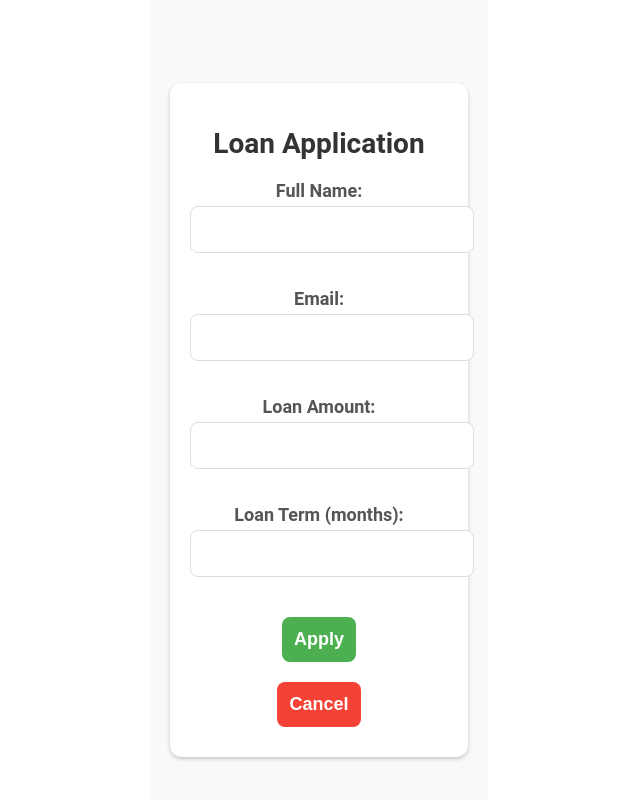
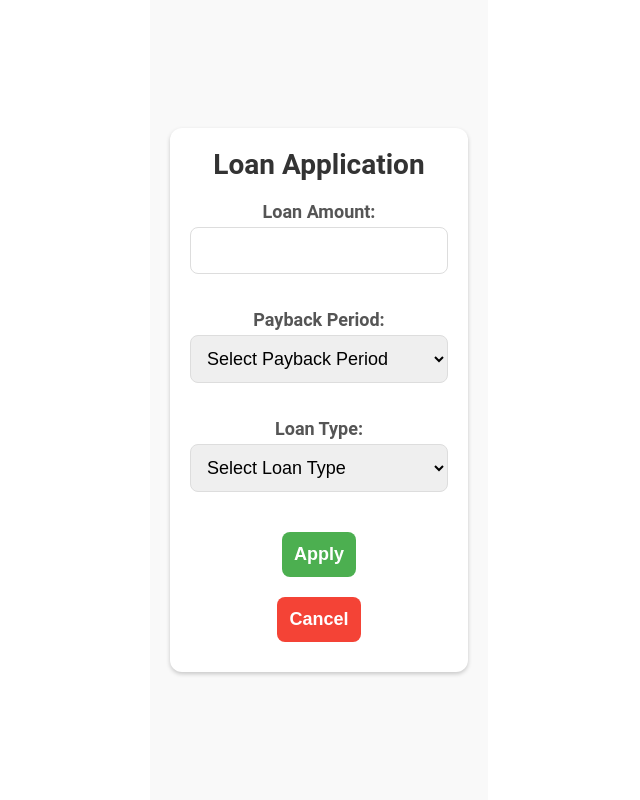
Before and after one commit to Tanaka878/Front-End, a React (Create React App) app: page /LoanApplication in a window 1280 px wide. Shown: the top 800 px of the page, without its empty margins (321-961 px from the left). Built offline with nearby package versions, Linux system fonts and the light colour scheme.

Commit message:
loan history component

```diff
--- a/src/OptionsRouting/LoanApplication.js
+++ b/src/OptionsRouting/LoanApplication.js
@@ -3,10 +3,9 @@ import { useNavigate } from 'react-router-dom';
 
 const LoanApplication = () => {
   const [formData, setFormData] = useState({
-    fullName: '',
-    email: '',
     loanAmount: '',
-    loanTerm: '',
+    paybackPeriod: '',
+    loanType: '',
   });
 
   const navigate = useNavigate();
@@ -31,7 +30,8 @@ const LoanApplication = () => {
           fullName: '',
           email: '',
           loanAmount: '',
-          loanTerm: '',
+          paybackPeriod: '',
+          loanType: '',
         });
       } else {
         alert('Failed to submit loan application');
@@ -47,33 +47,17 @@ const LoanApplication = () => {
       fullName: '',
       email: '',
       loanAmount: '',
-      loanTerm: '',
+      paybackPeriod: '',
+      loanType: '',
     });
-    navigate("/optionPage");
+    navigate('/optionPage');
   };
 
   return (
     <div className="loan-application-container">
-
       <form onSubmit={handleSubmit} className="loan-application-form">
         <h2>Loan Application</h2>
-        <label htmlFor="fullName">Full Name:</label>
-        <input
-          type="text"
-          name="fullName"
-          value={formData.fullName}
-          onChange={handleInputChange}
-          required
-        />
 
-        <label htmlFor="email">Email:</label>
-        <input
-          type="email"
-          name="email"
-          value={formData.email}
-          onChange={handleInputChange}
-          required
-        />
 
         <label htmlFor="loanAmount">Loan Amount:</label>
         <input
@@ -84,28 +68,49 @@ const LoanApplication = () => {
           required
         />
 
-        <label htmlFor="loanTerm">Loan Term (months):</label>
-        <input
-          type="number"
-          name="loanTerm"
-          value={formData.loanTerm}
+        <label htmlFor="paybackPeriod">Payback Period:</label>
+        <select
+          name="paybackPeriod"
+          value={formData.paybackPeriod}
           onChange={handleInputChange}
           required
-        />
+        >
+          <option value="">Select Payback Period</option>
+          <option value="3">3 Months</option>
+          <option value="9">9 Months</option>
+          <option value="12">12 Months</option>
+          <option value="12">1 Year</option>
+          <option value="84">7 Years</option>
+        </select>
+
+        <label htmlFor="loanType">Loan Type:</label>
+        <select
+          name="loanType"
+          value={formData.loanType}
+          onChange={handleInputChange}
+          required
+        >
+          <option value="">Select Loan Type</option>
+          <option value="PERSONAL_LOAN">Personal</option>
+          <option value="MORTGAGE_LOAN">Home</option>
+          <option value="AUTO_LOAN">Car</option>
+          <option value="STUDENT_LOAN">Education</option>
+        </select>
 
         <button type="submit" className="submit-button">Apply</button>
-        <button type="button" onClick={handleCancel} className="cancel-button">Cancel</button>
+        <button type="button" onClick={handleCancel} className="cancel-button">
+          Cancel
+        </button>
       </form>
 
       <style>
         {`
-
- {
+          /* Global Styles */
+          * {
             margin: 0;
-  padding:0;
+            padding: 0;
             box-sizing: border-box;
           }
-
 
           html, body {
             height: 100%;
@@ -124,14 +129,7 @@ html, body {
             margin-right: auto;
           }
 
-
-.loan-application-container h2 {
-  font-size: 28px;
-  font-weight: bold;
-  color: #333;
-  margin-bottom: 20px;
-}
-
+          /* Form Styles */
           .loan-application-form {
             background-color: white;
             padding: 20px;
@@ -142,6 +140,13 @@ html, body {
             margin: 0 auto;
           }
 
+          .loan-application-form h2 {
+            font-size: 28px;
+            font-weight: bold;
+            color: #333;
+            margin-bottom: 20px;
+          }
+
           .loan-application-form label {
             display: block;
             margin: 15px 0 5px;
@@ -150,8 +155,8 @@ html, body {
             font-size: 18px;
           }
 
-
-.loan-application-form input {
+          .loan-application-form input,
+          .loan-application-form select {
             width: 100%;
             padding: 12px;
             border: 1px solid #ddd;
@@ -160,12 +165,13 @@ html, body {
             margin-bottom: 20px;
           }
 
-.loan-application-form input:focus {
+          .loan-application-form input:focus,
+          .loan-application-form select:focus {
             border-color: #4CAF50;
             outline: none;
           }
 
-
+          /* Buttons */
           .loan-application-form .submit-button {
             background-color: #4CAF50;
             color: white;
@@ -183,7 +189,6 @@ html, body {
           .loan-application-form .submit-button:hover {
             background-color: #45a049;
           }
-
 
           .loan-application-form .cancel-button {
             background-color: #f44336;
@@ -216,12 +221,12 @@ html, body {
 
             .loan-application-form label,
             .loan-application-form input,
+            .loan-application-form select,
             .loan-application-form .submit-button,
             .loan-application-form .cancel-button {
               font-size: 16px;
             }
           }
-
         `}
       </style>
     </div>
```
Also changed, not shown: src/OptionsRouting/CheckLoanHistory.js (added), src/OptionsRouting/LoanServices.js (added). Lines whose indentation alone changed are shown as unchanged.
